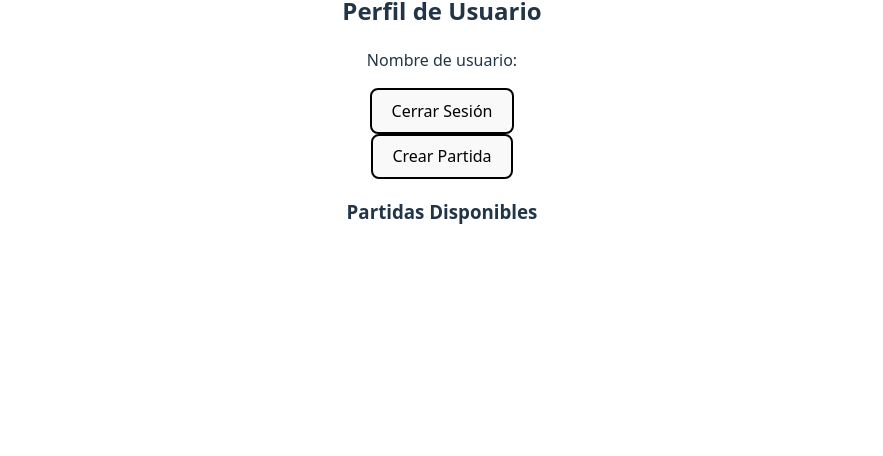
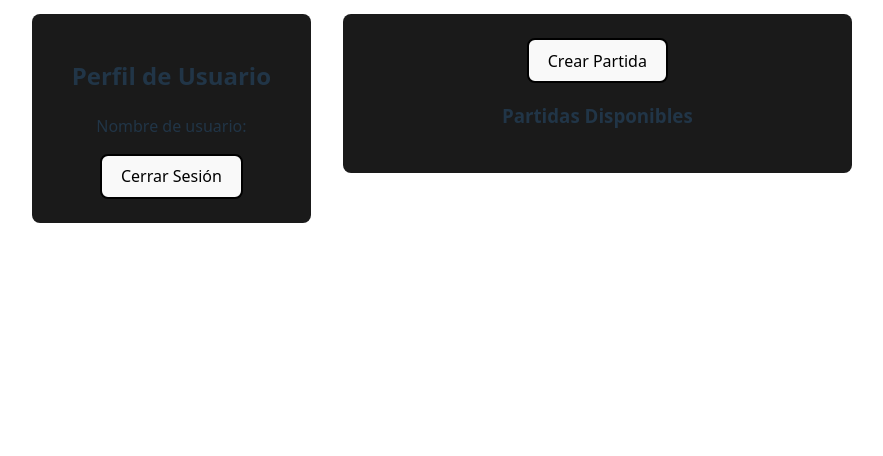
Before and after one commit to noeBR97/PiedraPapelTijeras-NODE, a website with bundled scripts: page frontend/public/HTML/perfil.html in a window 1280 px wide. Shown: the part 344-800 px from the top of the page, without its empty margins (198-1081 px from the left). Built offline with nearby package versions, Linux system fonts and the light colour scheme.

Commit message:
front. ajustes visuales

```diff
--- a/frontend/public/HTML/perfil.html
+++ b/frontend/public/HTML/perfil.html
@@ -11,7 +11,8 @@
             <h1>Bienvenido a Piedra Papel Tijera</h1>
         </header>
         <main>
-            <div class="container-perfil">
+            <div class="layout-principal">
+                <div class="container-perfil">
                 <h2>Perfil de Usuario</h2>
                 <p>Nombre de usuario: <span id="username-display"></span></p>
                 <button id="btn-logout">Cerrar Sesión</button>
@@ -22,6 +23,7 @@
                     <h3>Partidas Disponibles</h3>
                     <ul id="partidas-ul"> </ul>
                 </div>
+            </div>
             </div>
             <div class="modal" id="modal-crear-partida">
                 <div id="modal-body">
--- a/frontend/src/style.css
+++ b/frontend/src/style.css
@@ -152,3 +152,30 @@
   cursor: pointer;
   color: #fff;
 }
+
+.layout-principal {
+  display: flex;
+  gap: 2rem;
+  align-items: flex-start;
+}
+
+/* Perfil a la izquierda */
+.container-perfil {
+  flex: 1;
+  background-color: #1a1a1a;
+  padding: 1.5rem;
+  border-radius: 8px;
+}
+
+/* Partidas a la derecha */
+.container-partidas {
+  flex: 2;
+  background-color: #1a1a1a;
+  padding: 1.5rem;
+  border-radius: 8px;
+}
+
+li {
+  list-style-type: none;
+  padding: 0;
+}
```
